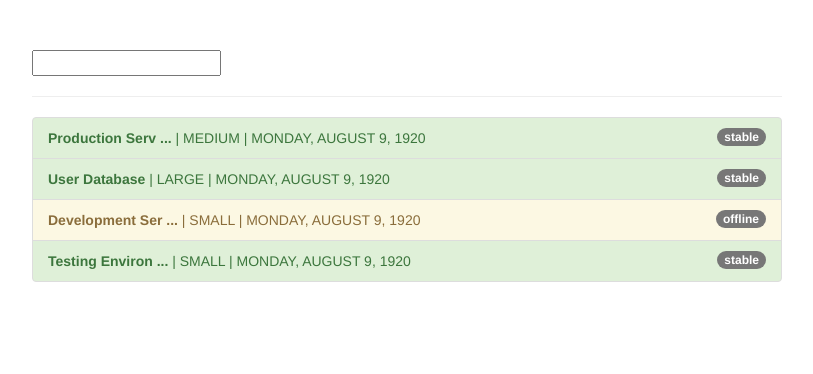
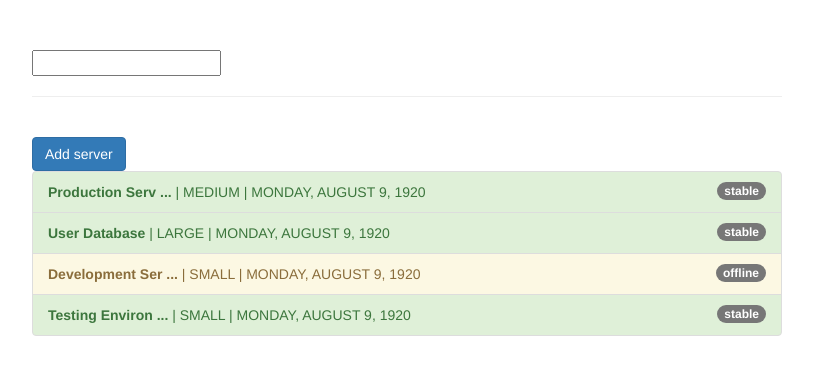
Before and after one commit to MateuszZie/Angular-course, an Angular app in the folder pipes-start/: page / in a window 1280 px wide. Shown: the top 374 px of the page, without its empty margins (233-1046 px from the left). Built offline with nearby package versions, Linux system fonts and the light colour scheme.

Commit message:
Pure and Impure Pipes (or: How to "fix" the Filter Pipe)

```diff
--- a/pipes-start/src/app/app.component.html
+++ b/pipes-start/src/app/app.component.html
@@ -3,6 +3,8 @@
     <div class="col-xs-12 col-sm-10 col-md-8 col-sm-offset-1 col-md-offset-2">
       <input type="text" [(ngModel)]="filtredStatus" />
       <hr />
+      <br />
+      <button class="btn btn-primary" (click)="addServer()">Add server</button>
       <ul class="list-group">
         <li
           class="list-group-item"
--- a/pipes-start/src/app/app.component.ts
+++ b/pipes-start/src/app/app.component.ts
@@ -46,4 +46,13 @@ export class AppComponent {
       "list-group-item-danger": server.status === "critical",
     };
   }
+
+  addServer() {
+    this.servers.push({
+      instanceType: "small",
+      name: "Testing Environment Server",
+      status: "stable",
+      started: new Date(15, 1, 2017),
+    });
+  }
 }
--- a/pipes-start/src/app/filter.pipe.ts
+++ b/pipes-start/src/app/filter.pipe.ts
@@ -2,6 +2,7 @@ import { Pipe, PipeTransform } from "@angular/core";
 
 @Pipe({
   name: "filter",
+  pure: false,
 })
 export class FilterPipe implements PipeTransform {
   transform(value: any, filter: string, propName: string): any {
```
